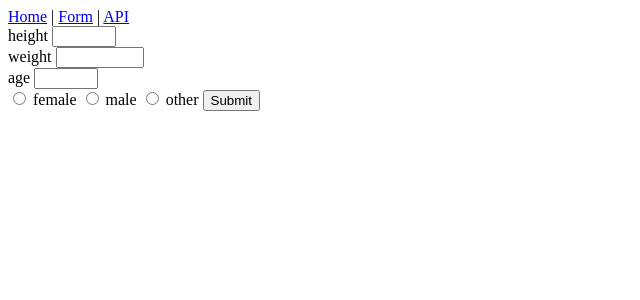
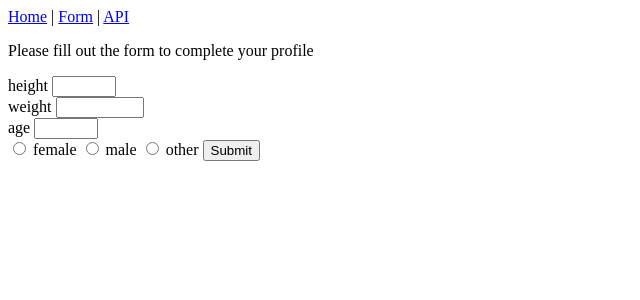
Before and after one commit to edelagziel/LifeExtended, a React (Vite) app: page /form in a window 1280 px wide. Shown: the top 300 px of the page, without its empty margins (0-640 px from the left). Built offline with nearby package versions, Linux system fonts and the light colour scheme.

Commit message:
Track profile completion globally and display status in navbar

```diff
--- a/src/App.jsx
+++ b/src/App.jsx
@@ -3,10 +3,11 @@ import Home from "./components/Home";
 import BasicForm from "./components/BasicForm";
 import ResearchFeed from "./components/ResearchFeed";
 import Navbar from "./components/Navbar";
-
+import { UserProvider } from "./context/UserContext";
 function App() {
   return (
     <BrowserRouter>
+    <UserProvider>
       <Navbar />
       <Routes>
         <Route path="/" element={<Home />} />
@@ -14,6 +15,7 @@ function App() {
         <Route path="/api" element={<ResearchFeed />} />
         <Route path="*" element={<h1>404 – Page not found</h1>} />
       </Routes>
+      </UserProvider>
     </BrowserRouter>
   );
 }
--- a/src/components/BasicForm.jsx
+++ b/src/components/BasicForm.jsx
@@ -1,5 +1,6 @@
-import React,{useState} from "react";
+import { useState, useContext } from "react";
 import axios from "axios";
+import { UserContext } from "../context/UserContext";
 
 
 
@@ -8,6 +9,7 @@ function BasicForm()
 {
     const [form,setForm]=useState({sex:"",age:"",height:"",weight:""});
     const [errorMsg, setErrorMsg] = useState("");
+    const { setIsProfileFilled } = useContext(UserContext);
 
 
 
@@ -25,6 +27,10 @@ function BasicForm()
 
         setErrorMsg("Save scassuley ");
         console.log("Form submitted successfully:", form);
+
+        setIsProfileFilled(true);
+
+
     }
 
 
--- a/src/components/Navbar.jsx
+++ b/src/components/Navbar.jsx
@@ -1,11 +1,22 @@
 import { Link } from "react-router-dom";
+import { UserContext } from "../context/UserContext";
+import { useContext } from "react";
 
-function Navbar() {
+
+function Navbar()
+{
+    const { isProfileFilled } = useContext(UserContext);
   return (
     <nav>
       <Link to="/">Home</Link> |{" "}
       <Link to="/form">Form</Link> |{" "}
       <Link to="/api">API</Link>
+      <p>
+        {isProfileFilled
+        ? "Profile completed (:"
+        : "Please fill out the form to complete your profile"}
+      </p>
+
     </nav>
   );
 }
--- /dev/null
+++ b/src/context/UserContext.jsx
@@ -0,0 +1,16 @@
+import { createContext, useState } from "react";
+
+ const UserContext = createContext();
+
+function UserProvider({ children })
+{
+  const [isProfileFilled, setIsProfileFilled] = useState(false);
+
+  return (
+    <UserContext.Provider value={{ isProfileFilled, setIsProfileFilled }}>
+      {children}
+    </UserContext.Provider>
+  );
+}
+
+export  {UserProvider,UserContext};
```
